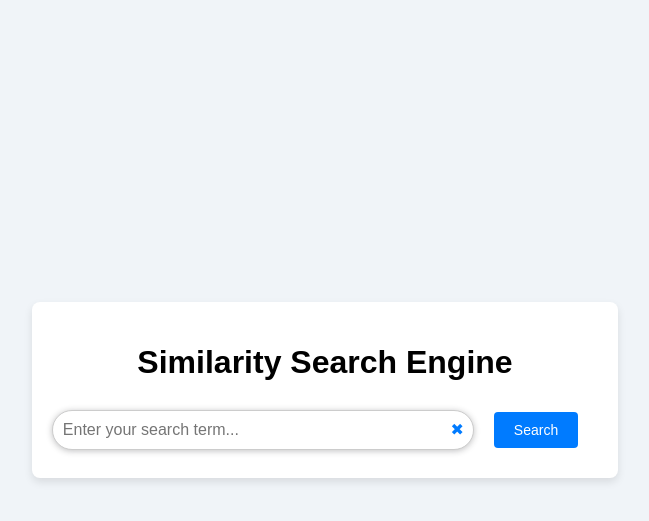
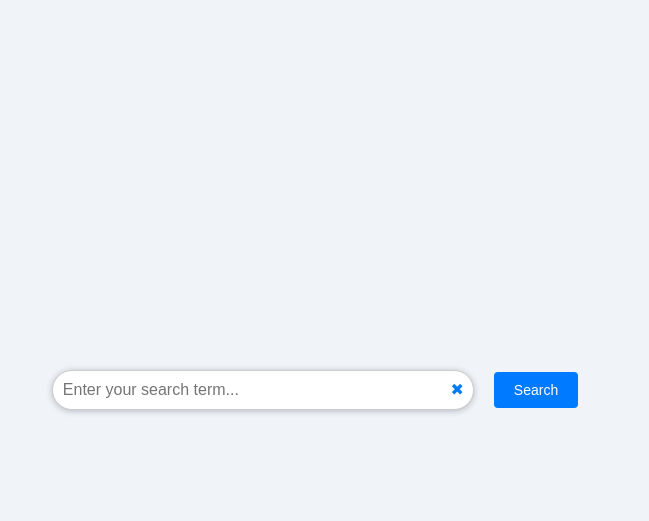
Before and after one commit to miftakhussalam/search-similarity, a Flask app: page / in a window 1280 px wide. Shown: the top 521 px of the page, without its empty margins (315-964 px from the left). Run offline with Flask 3, Linux system fonts and the light colour scheme.

Commit message:
fix: fix tempaltes

```diff
--- a/templates/index.html
+++ b/templates/index.html
@@ -18,10 +18,10 @@
 
       .search-container {
         text-align: center;
-        background-color: #ffffff;
+        /* background-color: #ffffff; */
         padding: 20px;
         border-radius: 8px;
-        box-shadow: 0 4px 8px rgba(0, 0, 0, 0.1);
+        /* box-shadow: 0 4px 8px rgba(0, 0, 0, 0.1); */
       }
 
       .search-box-container {
@@ -113,7 +113,6 @@
   </head>
   <body>
     <div class="search-container">
-      <h1>Similarity Search Engine</h1>
       <form method="POST" style="display: flex; align-items: center">
         <div class="search-box-container">
           <input
@@ -152,6 +151,7 @@
       function clearSearch() {
         document.getElementById("search-input").value = "";
         document.getElementById("search-input").focus();
+        document.querySelector('.results-container').innerHTML = ''; // Clear the results
       }
     </script>
   </body>
```
